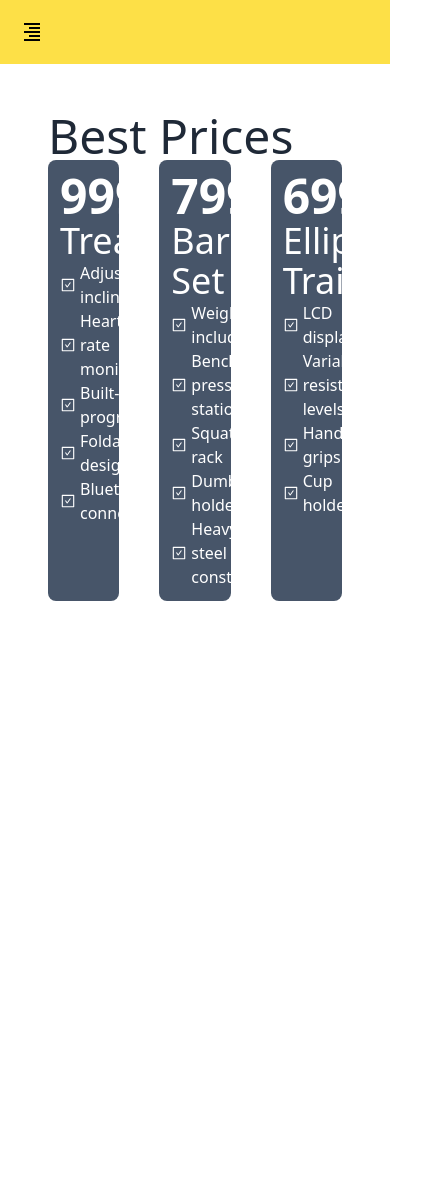
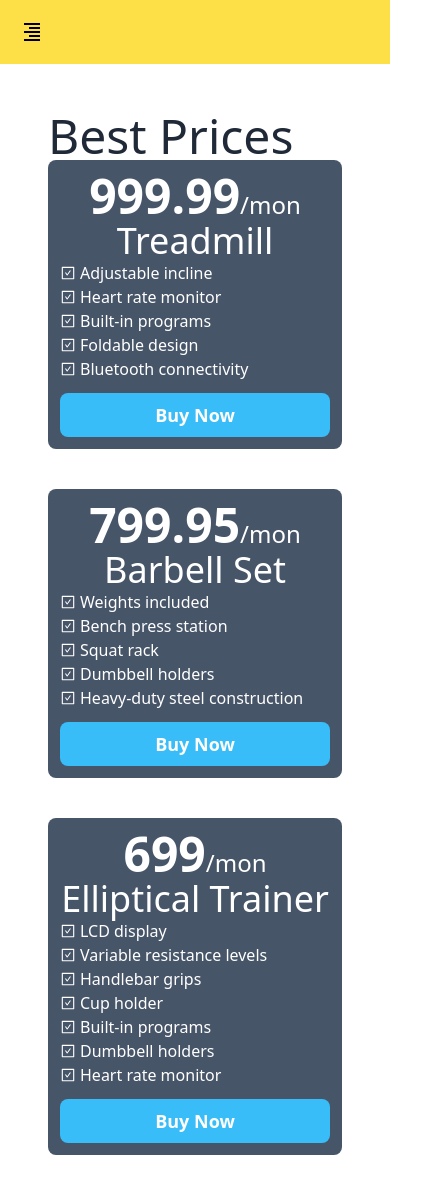
Before and after one commit to Mmsshakil/price-options-react, a React (Vite) app: page / in a window 390 px wide. Shown: the top 1194 px of the page, 426 px wide, since content can reach past the window. Before the commit the page ends 844 px from the top, so only its background shows below. Built offline with nearby package versions, Linux system fonts and the light colour scheme.

Commit message:
card design done with responsive

```diff
--- a/src/Components/PriceOption/PriceOption.jsx
+++ b/src/Components/PriceOption/PriceOption.jsx
@@ -4,17 +4,23 @@ import Features from "../Features/Features";
 const PriceOption = ({ option }) => {
     const { name, price, features } = option;
     return (
-        <div className="bg-slate-600 rounded-lg text-white p-3">
+        <div className="bg-slate-600 rounded-lg text-white p-3 flex flex-col">
             <h2 className="text-center">
                 <span className="text-5xl font-extrabold">{price}</span>
                 <span className="text-2xl">/mon</span>
             </h2>
 
             <h2 className="text-4xl text-center">{name}</h2>
-            {
-                // here idx and key is optional just use for an error as like proptype
-                features.map( (feature , idx) => <Features key={idx} feature={feature}></Features>)
-            }
+
+            {/* here i use flex grow to fix the button position */}
+            <div className="flex-grow">
+                {
+                    // here idx and key is optional just use for an error as like proptype
+                    features.map((feature, idx) => <Features key={idx} feature={feature}></Features>)
+                }
+            </div>
+
+            <button className="bg-sky-400 w-full py-2 font-bold text-lg mt-3 rounded-lg hover:bg-sky-800">Buy Now</button>
 
         </div>
     );
--- a/src/Components/PriceOptions/PriceOptions.jsx
+++ b/src/Components/PriceOptions/PriceOptions.jsx
@@ -35,7 +35,11 @@ const PriceOptions = () => {
                 "LCD display",
                 "Variable resistance levels",
                 "Handlebar grips",
-                "Cup holder"
+                "Cup holder",
+                "Built-in programs",
+                "Dumbbell holders",
+                "Heart rate monitor"
+
             ],
             "price": 699.00
         }
@@ -46,7 +50,7 @@ const PriceOptions = () => {
     return (
         <div className="m-12">
             <h2 className="text-5xl">Best Prices</h2>
-            <div className="grid grid-cols-3 gap-10">
+            <div className="grid grid-cols-1 md:grid-cols-3 gap-10">
                 {
                     priceOptions.map(option => <PriceOption option={option} key={option.id}></PriceOption>)
                 }
```
